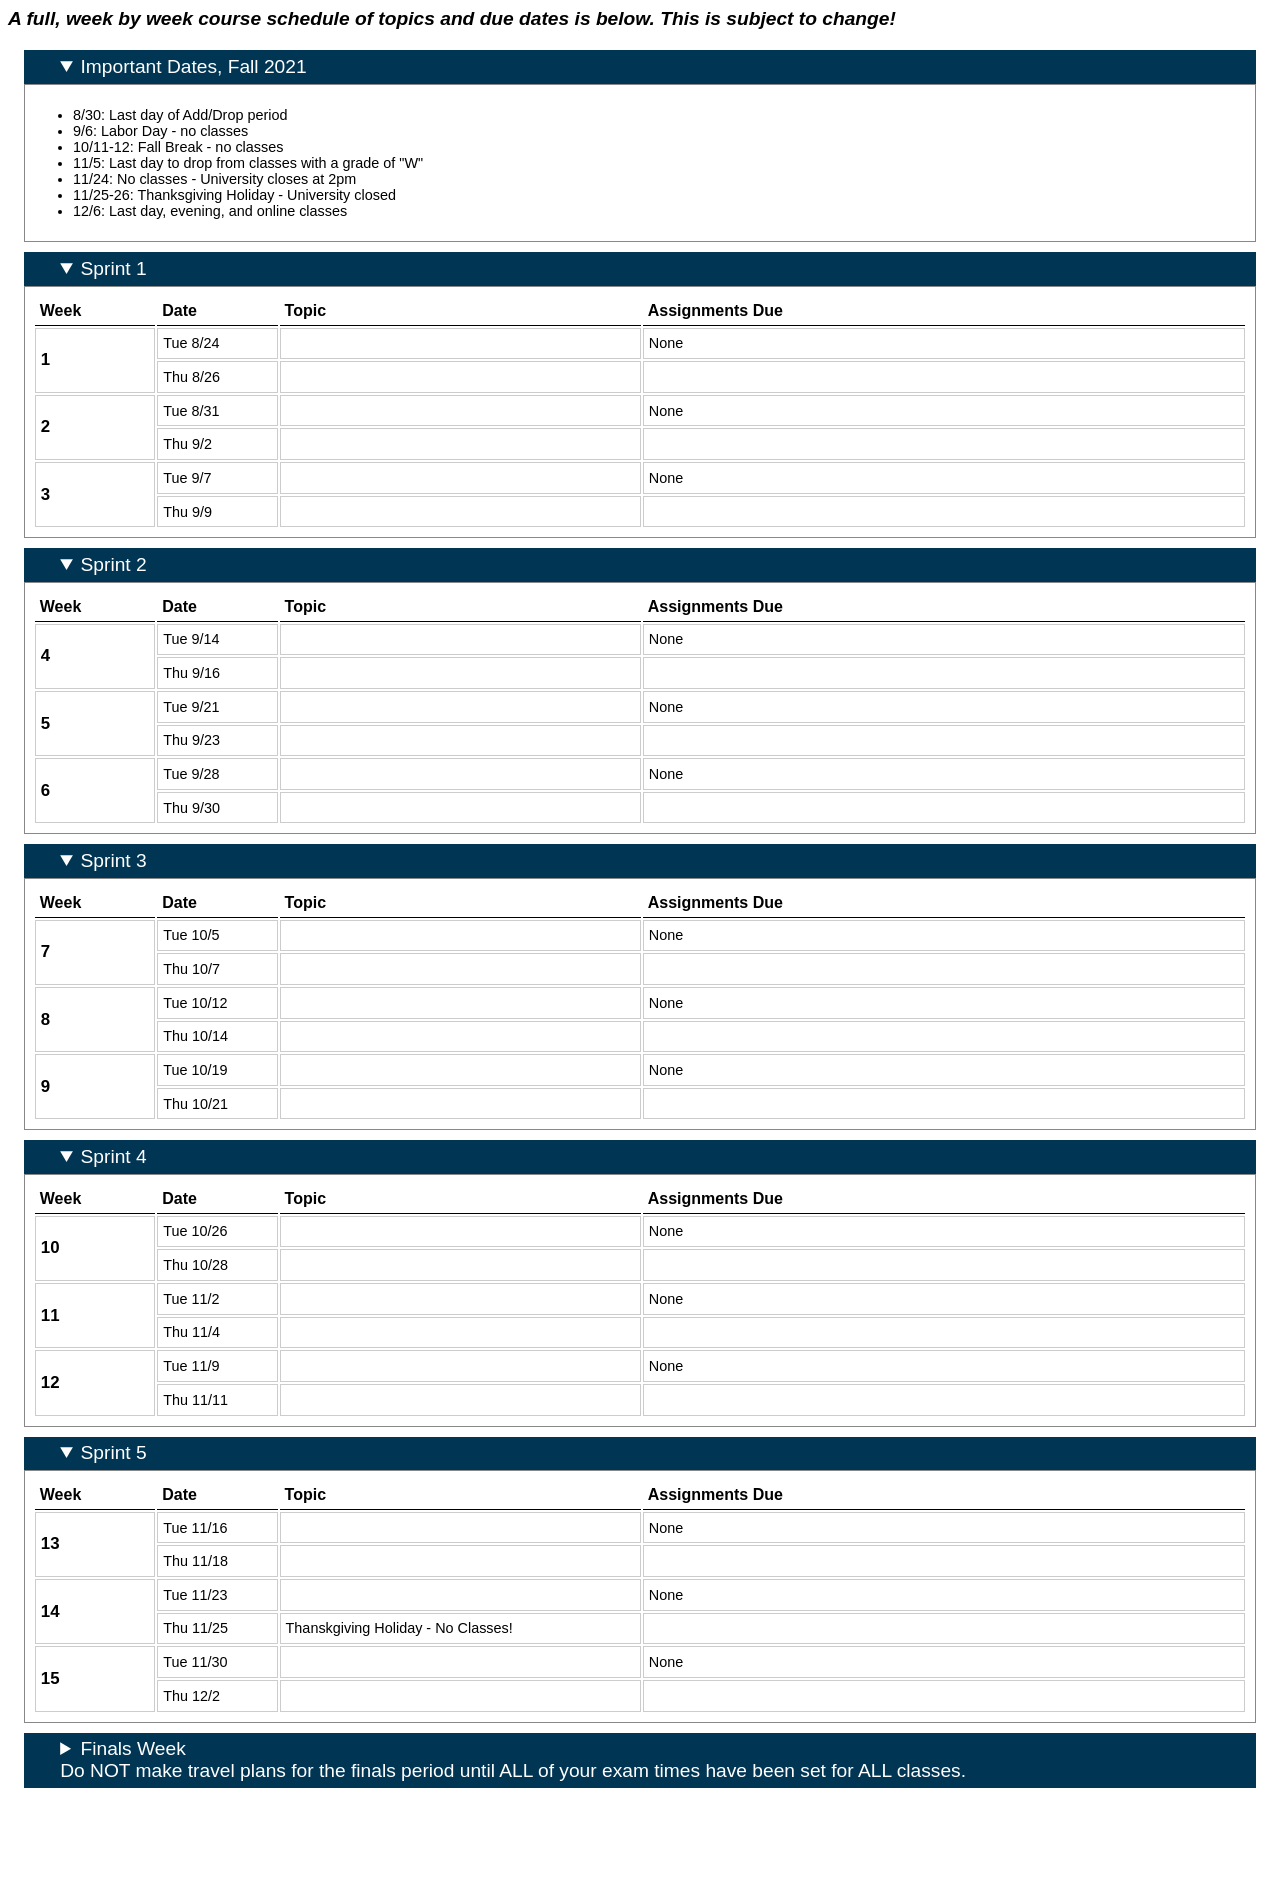
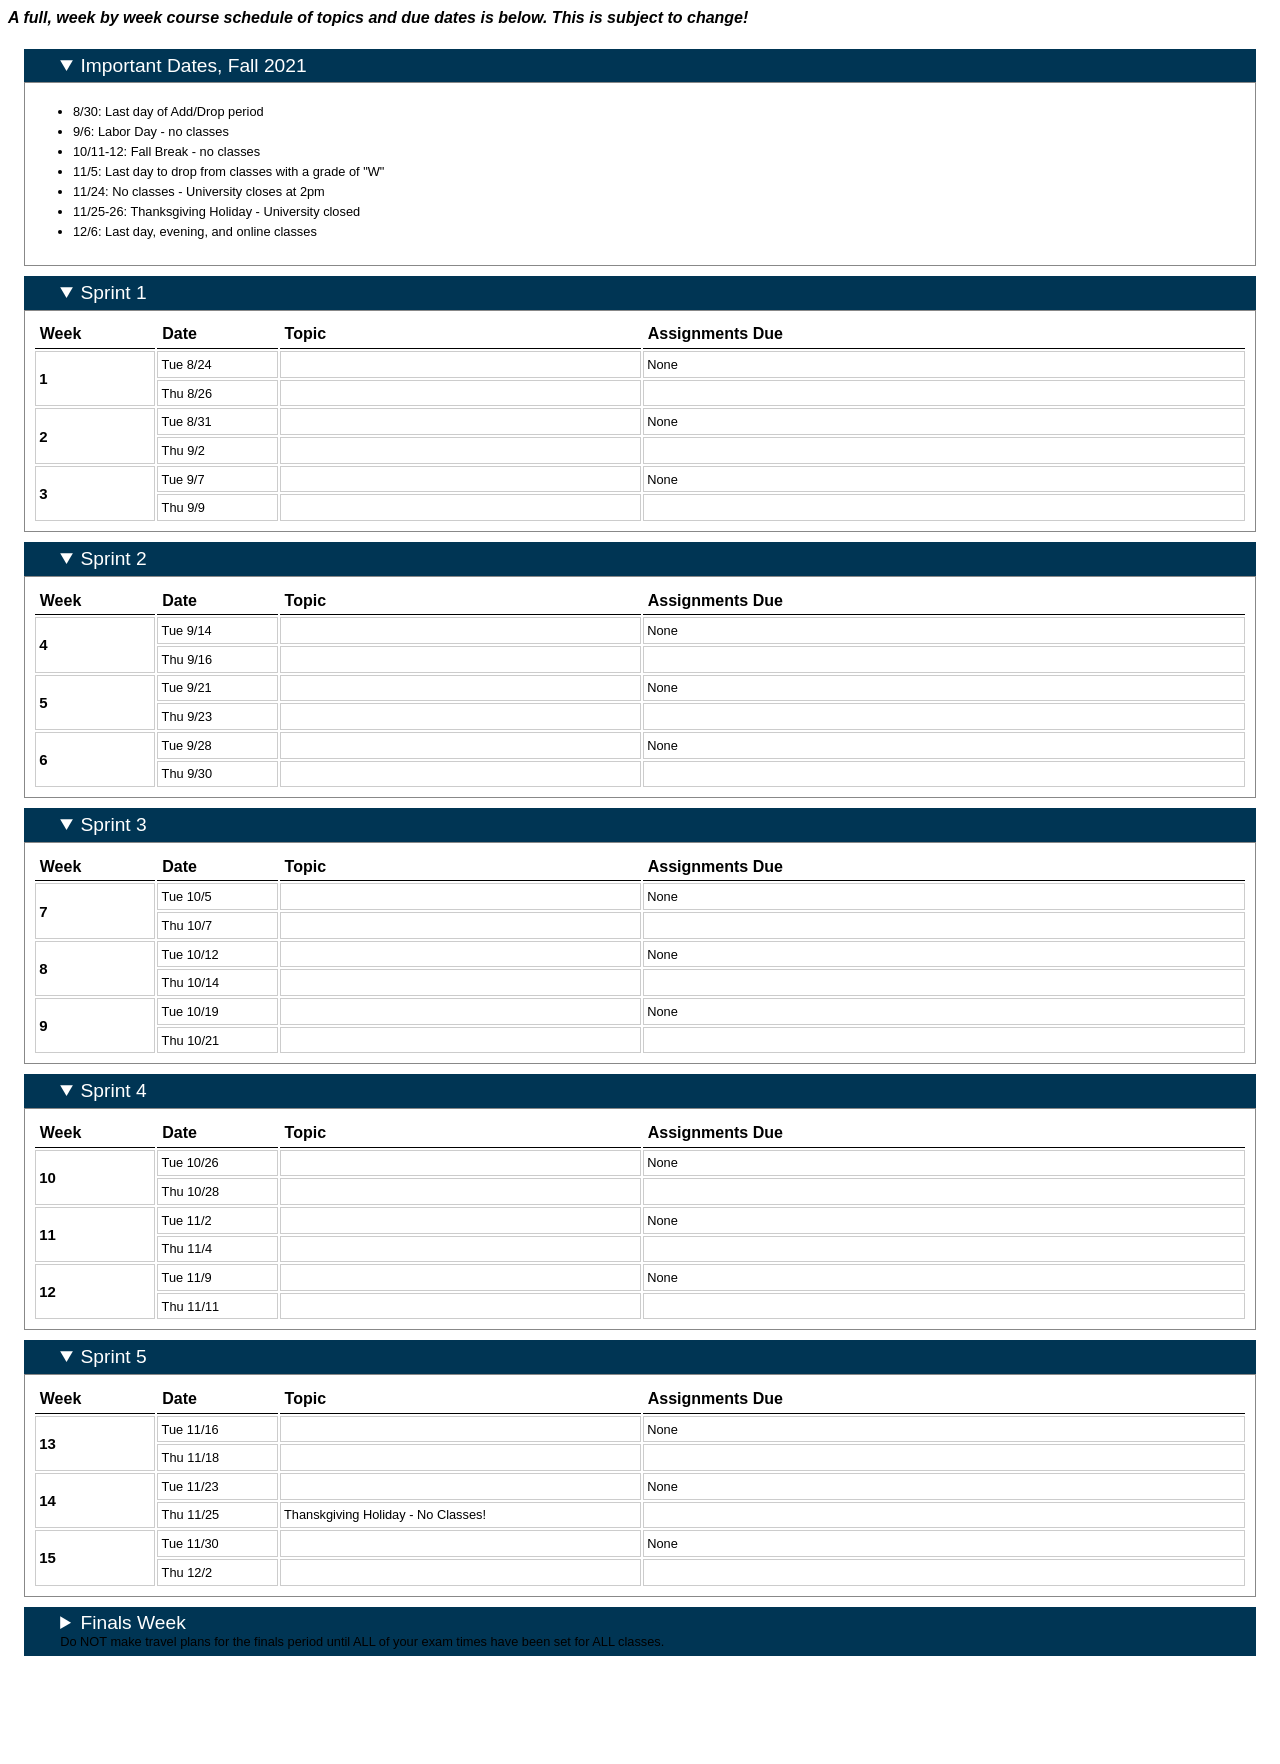

Update for new myCourses UI/UX

--- a/igm_mycourses_templates/schedule.css
+++ b/igm_mycourses_templates/schedule.css
@@ -4,26 +4,26 @@
 body {
     font-family: "Lato", sans-serif;
     padding-bottom: 100px;
-    font-size: 0.9rem;
+    font-size: 0.8rem;
 }
 
 p {
     margin: 0;
     padding-bottom: 10px;
-}
-
-h4 {
-    font-size: 1.1rem;
-    margin: 1px;
-}
-
-h5 {
-    font-size: .9rem;
-    margin: 1px;
+    font-size: .8rem;
+    line-height: 1rem;
+    color: black;
 }
 
 p:last-child {
     padding: 0;
+}
+
+ol li,
+ul li {
+    margin-bottom: 0;
+    padding-bottom: 5px;
+    position: relative;
 }
 
 details {
@@ -78,6 +78,10 @@ table {
     borders of the existing table*/
 }
 
+table tbody td {
+    padding: 0.2rem;
+}
+
 table.sprint {
     width: 100%;
     border-collapse: collapse;
@@ -85,6 +89,9 @@ table.sprint {
 
 table.sprint th {
     text-align: center;
+    font-size: 1rem;
+    font-weight: 700;
+    padding: 0.15rem;
 }
 
 table.sprint tr.weekend {
@@ -100,7 +107,7 @@ table.sprint td.center {
 }
 
 col.small {
-    width: 12%;
+    width: 15%;
 }
 
 col.medium {
@@ -119,19 +126,20 @@ table.sprint td.first {
 
 .intro {
     font-weight: 600;
-    font-size: 1.2rem;
+    font-size: 1rem;
     font-style: italic;
+    line-height: 1.3rem;
 }
 
 p.summary {
     border: 1px solid transparent;
     outline: none;
-    padding: .2rem;
+    padding: .4rem;
     margin-top: 1rem;
     color: #FFF;
     background: #003554;
     font-weight: 500;
     padding-left: 1rem;
     position: relative;
-    font-size: 1.2rem;
+    font-size: 1.1rem;
 }
